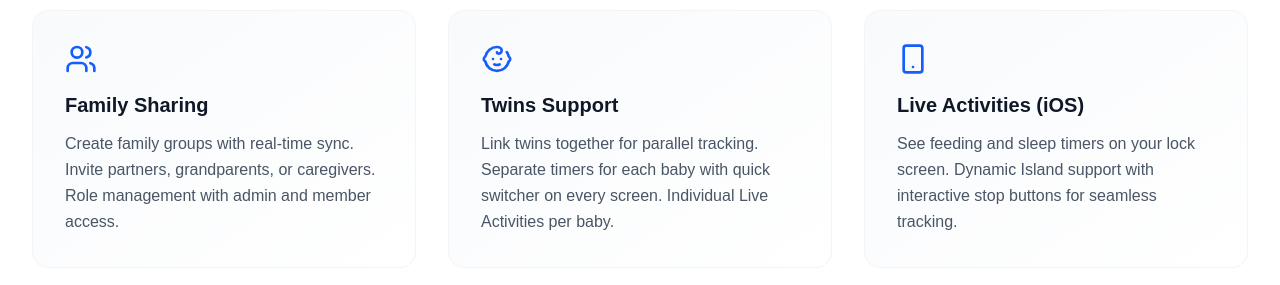
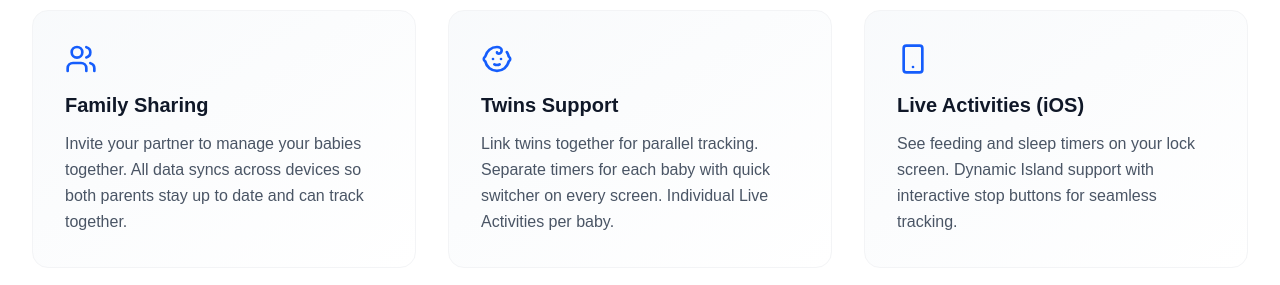
Before and after one commit to gigadriver123/snugl-website, a Next.js app: page /features in a window 1280 px wide. Shown: the part 1040-1325 px from the top of the page. Built offline with nearby package versions, Linux system fonts and the light colour scheme.

Commit message:
Correct Family Sharing description - only partner invite, no roles

```diff
--- a/src/app/faq/page.tsx
+++ b/src/app/faq/page.tsx
@@ -19,7 +19,7 @@ export default function FAQ() {
     },
     {
       question: "Can I share data with my partner?",
-      answer: "Absolutely! With Family Sharing, you can create a family group and invite your partner, grandparents, or caregivers. Everyone sees real-time updates and can add entries. All data syncs instantly across all devices."
+      answer: "Yes! You can invite your partner to join and manage your babies together. All tracking data syncs across both devices, so you can both add entries and stay updated on your baby's routines."
     },
     {
       question: "How do Smart Predictions work?",
--- a/src/app/features/page.tsx
+++ b/src/app/features/page.tsx
@@ -39,7 +39,7 @@ export default function Features() {
     {
       icon: <Users className="w-8 h-8" />,
       title: "Family Sharing",
-      description: "Create family groups with real-time sync. Invite partners, grandparents, or caregivers. Role management with admin and member access."
+      description: "Invite your partner to manage your babies together. All data syncs across devices so both parents stay up to date and can track together."
     },
     {
       icon: <Baby className="w-8 h-8" />,
```
